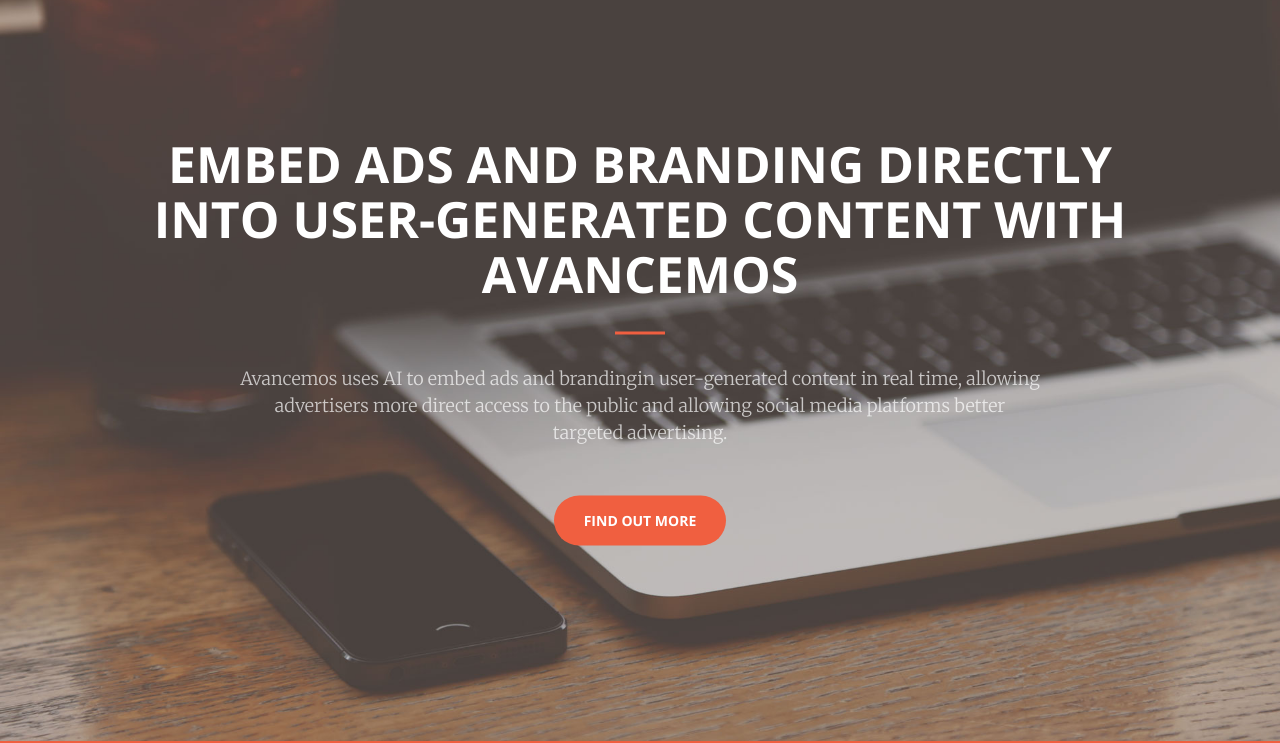
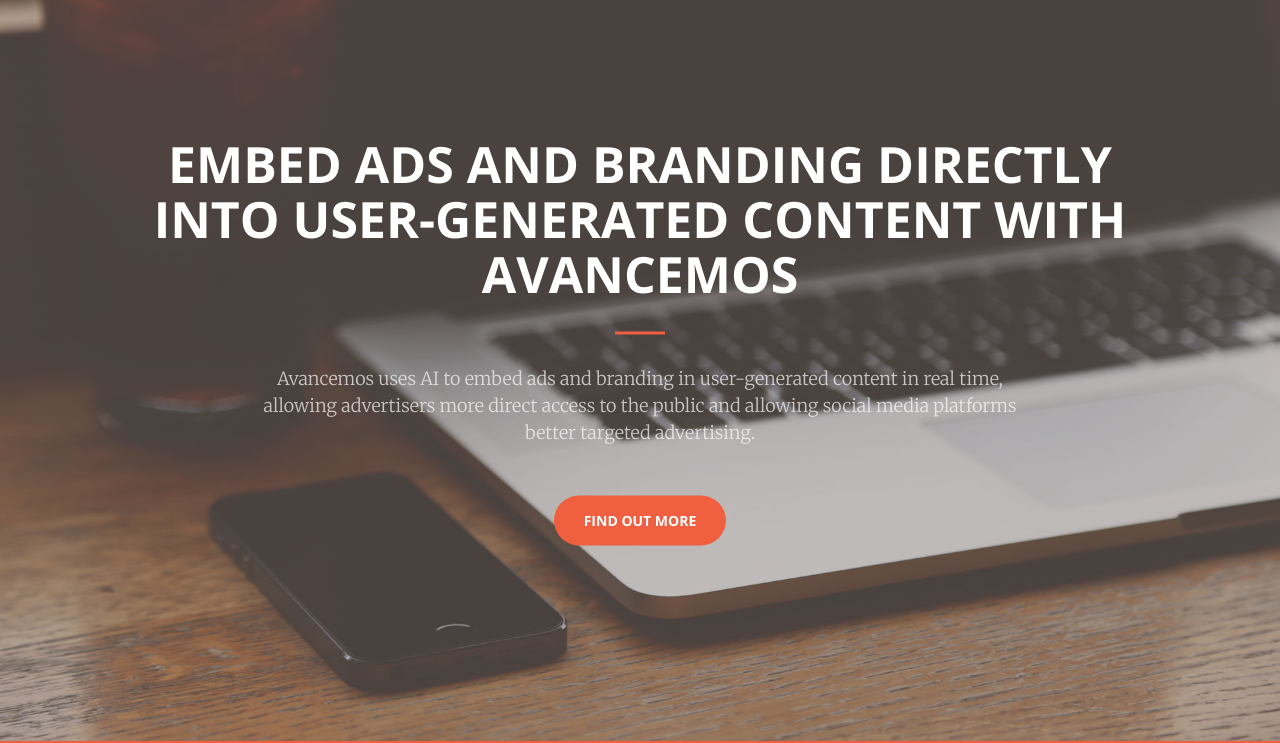
Before and after one commit to avancemos/avancemos.github.io, a website: page index.html in a window 1280 px wide. Shown: the part 59-802 px from the top of the page. Drawn offline with nearby package versions, Linux system fonts and the light colour scheme.

Commit message:
Fixed Type-o

```diff
--- a/index.html
+++ b/index.html
@@ -73,7 +73,7 @@
             <div class="header-content-inner">
                 <h1 id="homeHeading">Embed ads and branding directly into user-generated content with Avancemos</h1>
                 <hr>
-                <p>Avancemos uses AI to embed ads and brandingin user-generated content in real time, allowing advertisers more direct access to the public and allowing social media platforms better targeted advertising.</p>
+                <p>Avancemos uses AI to embed ads and branding in user-generated content in real time, allowing advertisers more direct access to the public and allowing social media platforms better targeted advertising.</p>
                 <a href="#about" class="btn btn-primary btn-xl page-scroll">Find Out More</a>
             </div>
         </div>
```
